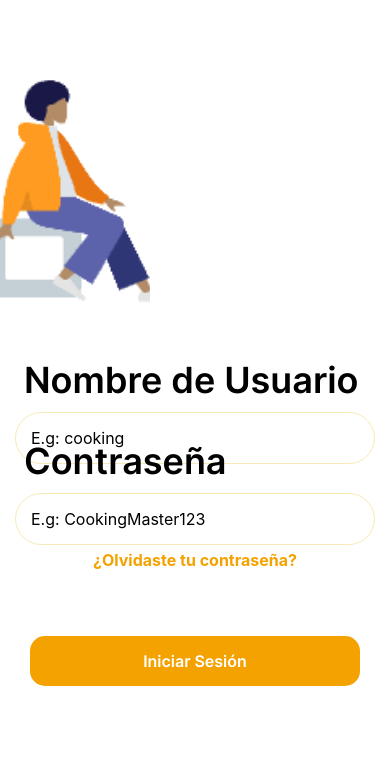
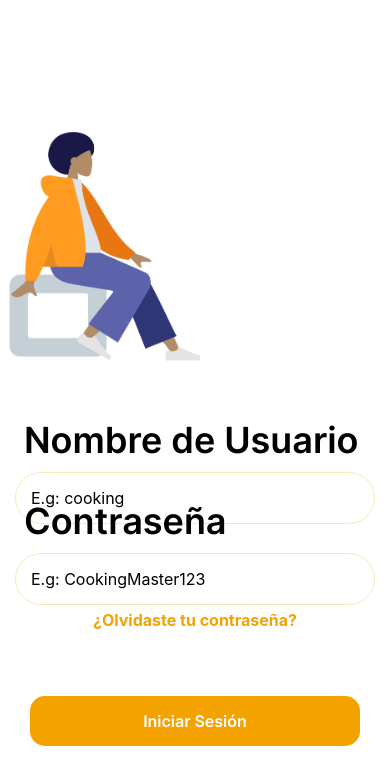
Before and after one commit to Julian-Gamietea/tasty-hub, a React Native app: screen /SignIn in a window 390 px wide. Shown: the top 784 px of the page. Built offline with nearby package versions, Linux system fonts and the light colour scheme.

Commit message:
login image fixed

```diff
--- a/sign-in/SignIn.js
+++ b/sign-in/SignIn.js
@@ -57,7 +57,9 @@ const styles = StyleSheet.create(
             flex: 1,
             resizeMode: 'cover',
             justifyContent: 'center',
-            marginTop: 30
+            marginTop: 80,
+            width: 200,
+            height: 200
         }
         ,
         text:{
```
Also changed, not shown: assets/sign-in/login-image.png.
